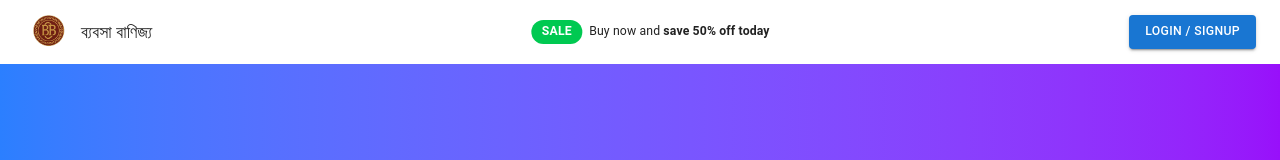
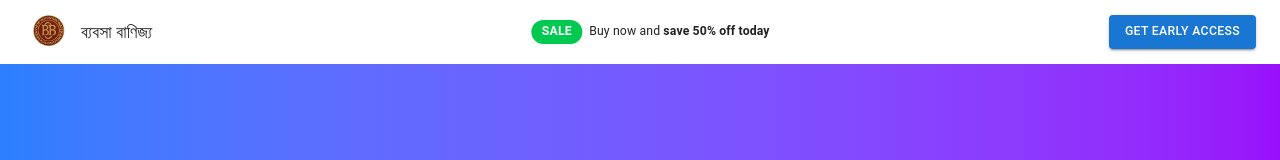
Before and after one commit to BangoChain/bebsabanijjo_alpha, a Next.js app: page / in a window 1280 px wide. Shown: the top 160 px of the page. Built offline with nearby package versions, Linux system fonts and the light colour scheme; some icons are missing.

Commit message:
Update Header.tsx

```diff
--- a/src/app/(components)/commons/Header.tsx
+++ b/src/app/(components)/commons/Header.tsx
@@ -34,7 +34,7 @@ const Header = () => {
 
         {/* Right: CTA Button */}
         <Button variant="contained" color="primary">
-          Login / Signup
+          Get early access
         </Button>
       </Toolbar>
     </AppBar>
```
